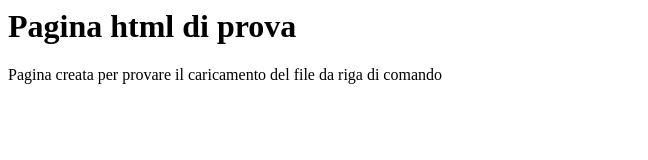
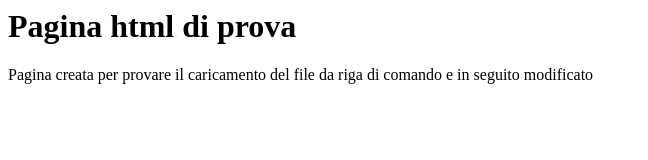
Before and after one commit to lorenzobotti/esercizio_github, a plain HTML site: page prova.html in a window 1280 px wide. Shown: the whole page, without its empty margins (0-648 px from the left). Drawn offline with Linux system fonts and the light colour scheme.

Commit message:
prova.html

```diff
--- a/prova.html
+++ b/prova.html
@@ -4,6 +4,6 @@
     </head>
     <body>
         <h1>Pagina html di prova</h1>
-        <p>Pagina creata per provare il caricamento del file da riga di comando</p>
+        <p>Pagina creata per provare il caricamento del file da riga di comando e in seguito modificato</p>
     </body>
 </html>
```
